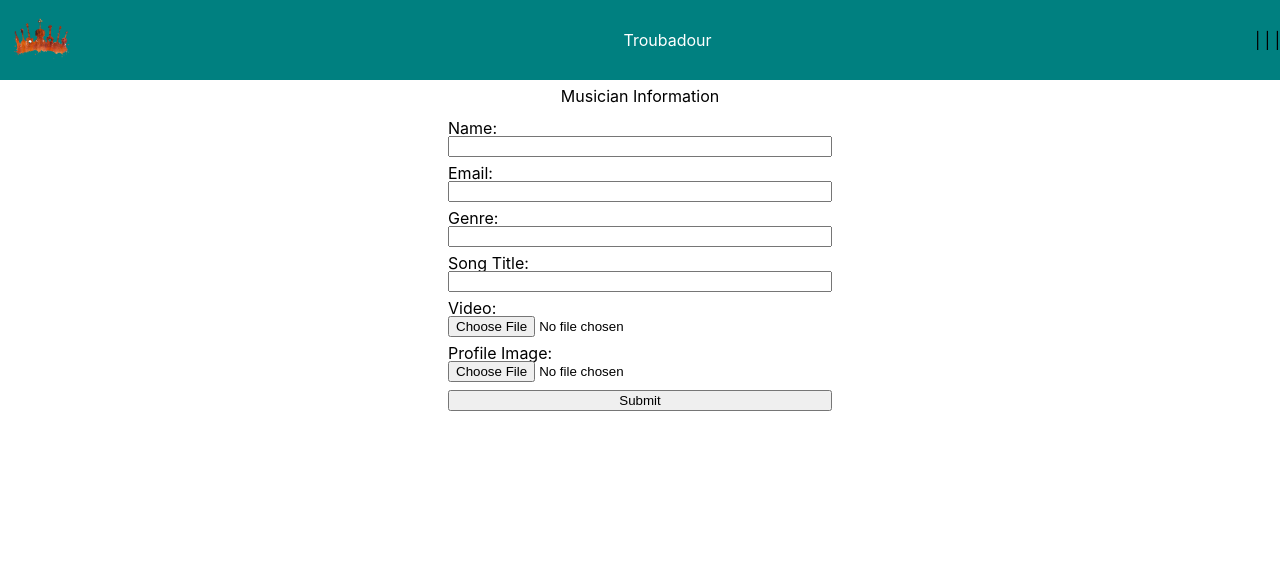
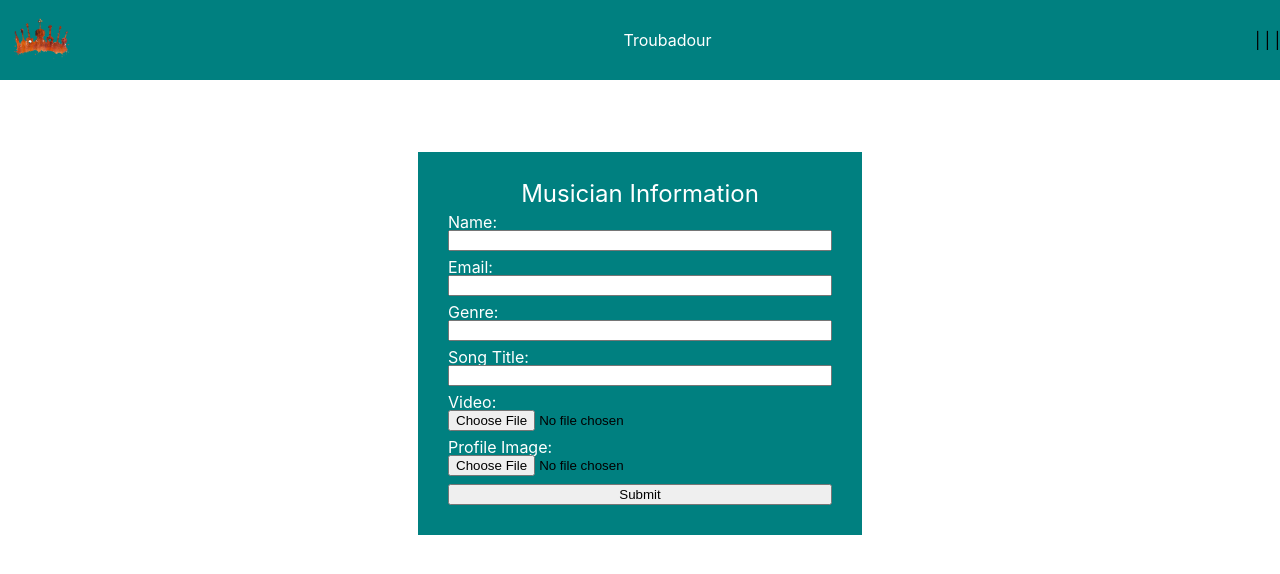
Before and after one commit to Troubadour-Project/troubadour-fe, a React (Create React App) app: page / in a window 1280 px wide. Shown: the top 574 px of the page. Built offline with nearby package versions, Linux system fonts and the light colour scheme.

Commit message:
Adjust form styling

```diff
--- a/src/components/SubmissionForm/SubmissionForm.js
+++ b/src/components/SubmissionForm/SubmissionForm.js
@@ -30,8 +30,8 @@ const SubmissionForm = () => {
 
   return (
     <section className="form-container">
-      <h2>Musician Information</h2>
       <form>
+        <h2>Musician Information</h2>
         <label htmlFor="name">Name:</label>
         <input
           id="name"
--- a/src/components/SubmissionForm/SubmissionForm.scss
+++ b/src/components/SubmissionForm/SubmissionForm.scss
@@ -6,16 +6,25 @@ form {
   margin-top: 1vh;
 }
 
+.form-container {
+  margin-top: 8vh;
+}
+
 form {
   width: 30%;
   align-self: center;
+  background-color: teal;
+  padding: 30px;
 }
 
 label {
+  color: #FFF;
   margin-top: 1vh;
 }
 
 h2 {
+  font-size: 3vh;
+  color: #FFF;
   text-align: center;
 }
 
```
